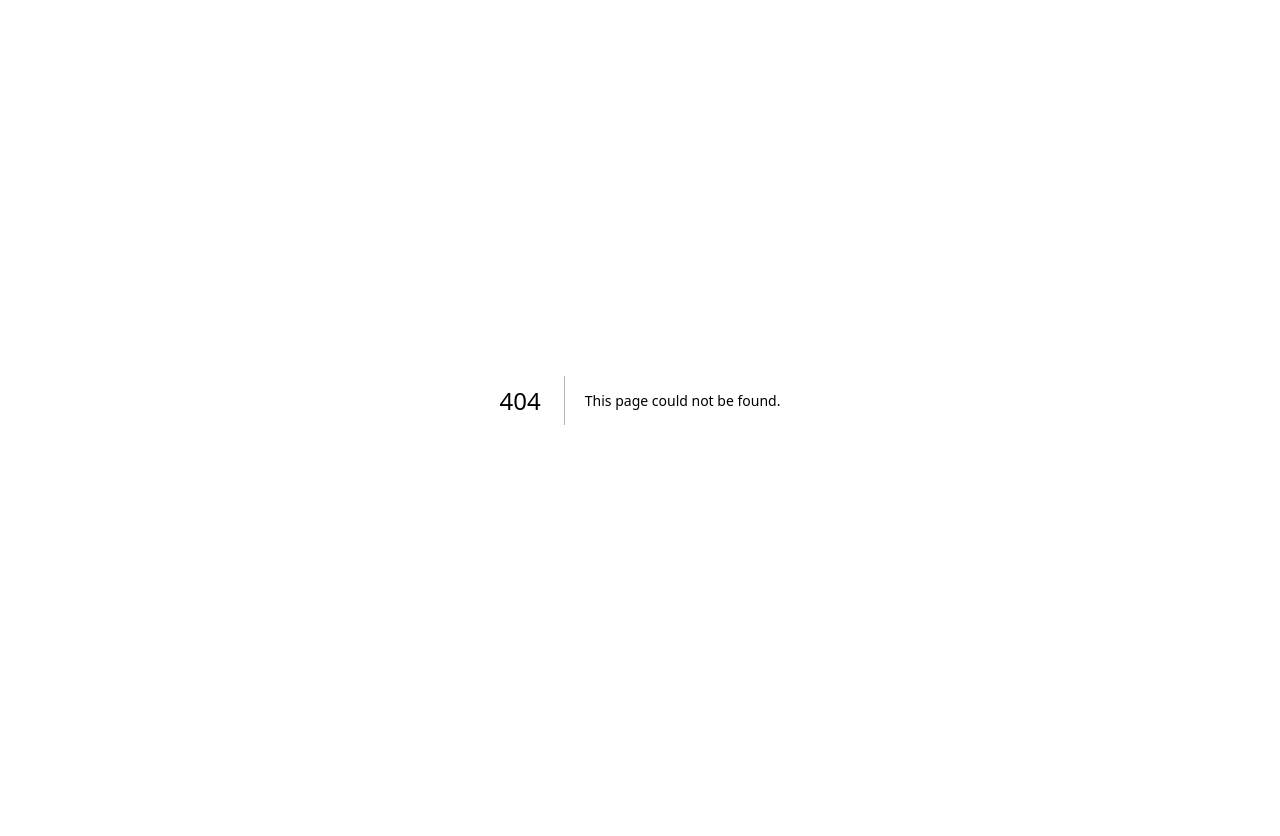
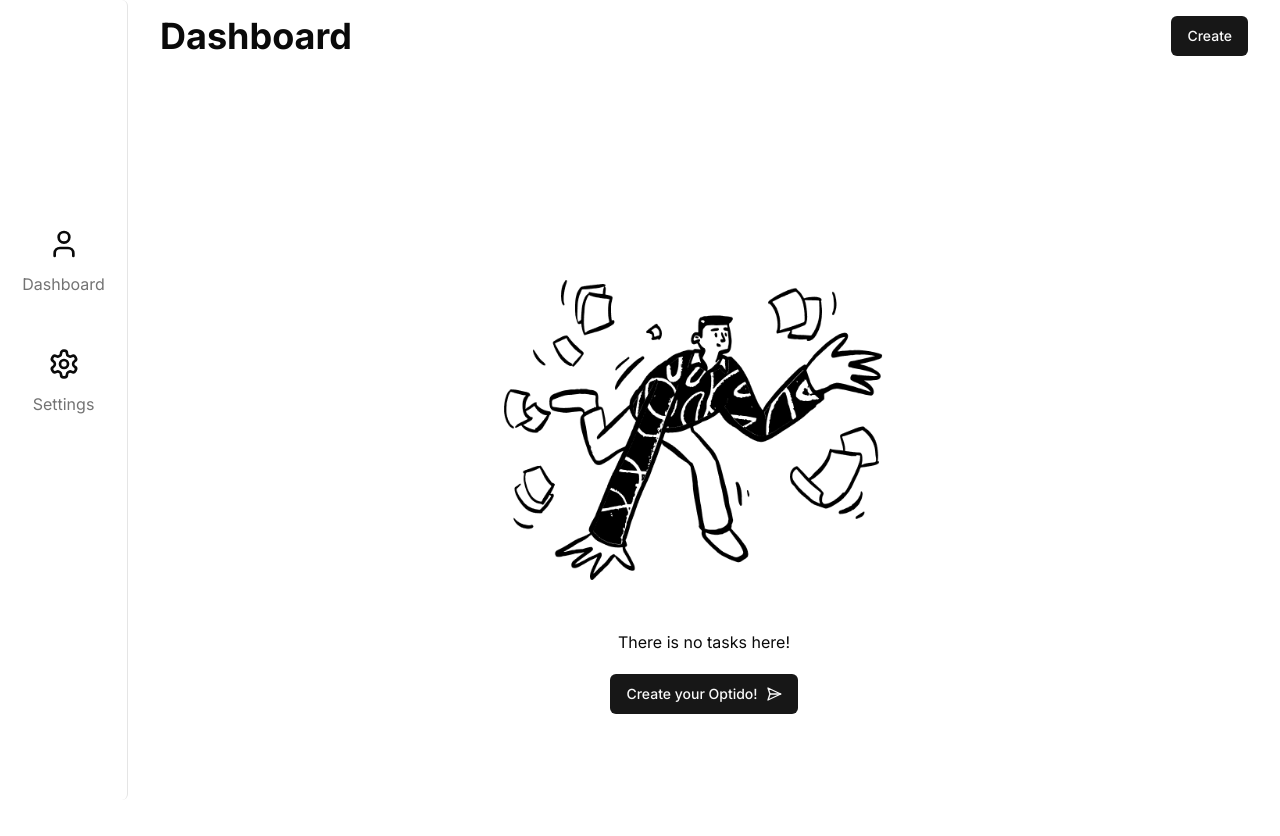
Before and after one commit to Honggilseong/optido, a Next.js app: page /dashboard in a window 1280 px wide. Before the commit this address had no page. Shown: the top 836 px of the page. Before the commit the page ends 800 px from the top, so only its background shows below. Built offline with nearby package versions, Linux system fonts and the light colour scheme; no server answers.

Commit message:
dashboard 기본 스타일링 작성

```diff
--- /dev/null
+++ b/app/(main)/(routes)/dashboard/_components/create-button.tsx
@@ -0,0 +1,12 @@
+"use client";
+import { Button } from "@/components/ui/button";
+import { useCreateModal } from "@/hooks/use-create-modal";
+const CreateButton = () => {
+  const onOpen = useCreateModal((state) => state.onOpen);
+  const handleCreate = () => {
+    onOpen();
+  };
+  return <Button onClick={handleCreate}>Create</Button>;
+};
+
+export default CreateButton;
--- /dev/null
+++ b/app/(main)/(routes)/dashboard/page.tsx
@@ -0,0 +1,16 @@
+import CreateButton from "./_components/create-button";
+import NoTask from "./_components/no-task";
+
+const DashboardPage = () => {
+  return (
+    <div className="h-[100dvh] w-full">
+      <div className="px-8 py-4 flex justify-between">
+        <h1 className="text-2xl md:text-4xl font-bold">Dashboard</h1>
+        <CreateButton />
+      </div>
+      <NoTask />
+    </div>
+  );
+};
+
+export default DashboardPage;
```
